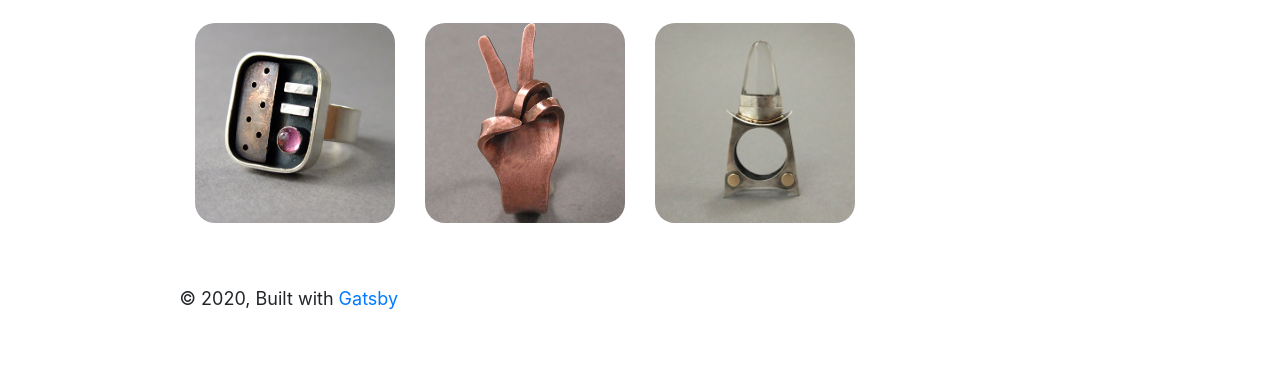
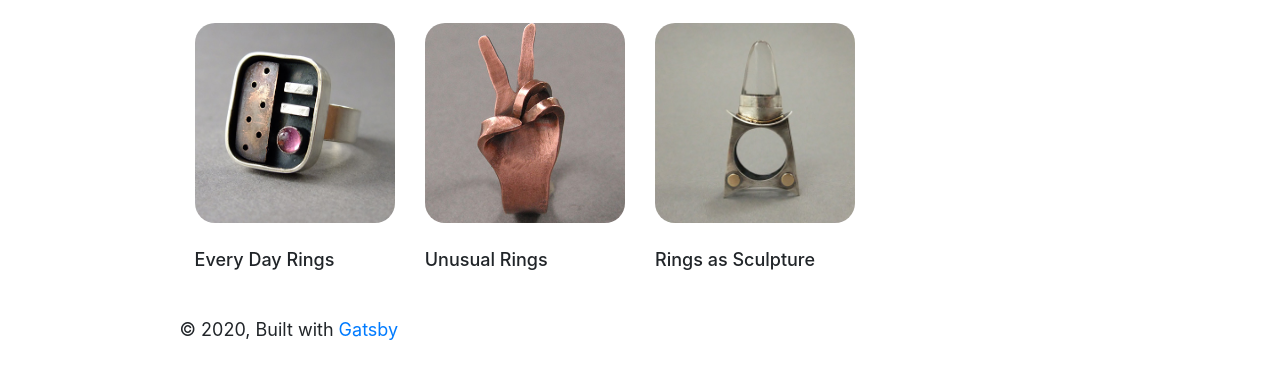
Before and after one commit to lucydog901/thomasin2, a Gatsby site: page / in a window 1280 px wide. Shown: the part 109-488 px from the top of the page. Built offline with nearby package versions, Linux system fonts and the light colour scheme; Gatsby itself is replaced by a stand-in of ours.

Commit message:
added headings to galleries

```diff
--- a/src/pages/index.js
+++ b/src/pages/index.js
@@ -28,7 +28,17 @@ const IndexPage = () => (
     <div className="col-6 col-md-4 col-lg-3">
     <a href="/page-8/"><img src={ringImagesr1a} alt="Ring sr1a" class="thumbnail"/></a>
     </div>
-
+  </div>
+  <div className="row">
+    <div className="col-6 col-md-4 col-lg-3">
+    <h6>Every Day Rings</h6>
+    </div>
+    <div className="col-6 col-md-4 col-lg-3">
+    <h6>Unusual Rings</h6>
+    </div>
+    <div className="col-6 col-md-4 col-lg-3">
+    <h6>Rings as Sculpture</h6>
+    </div>
   </div>
 </div>
 
```
